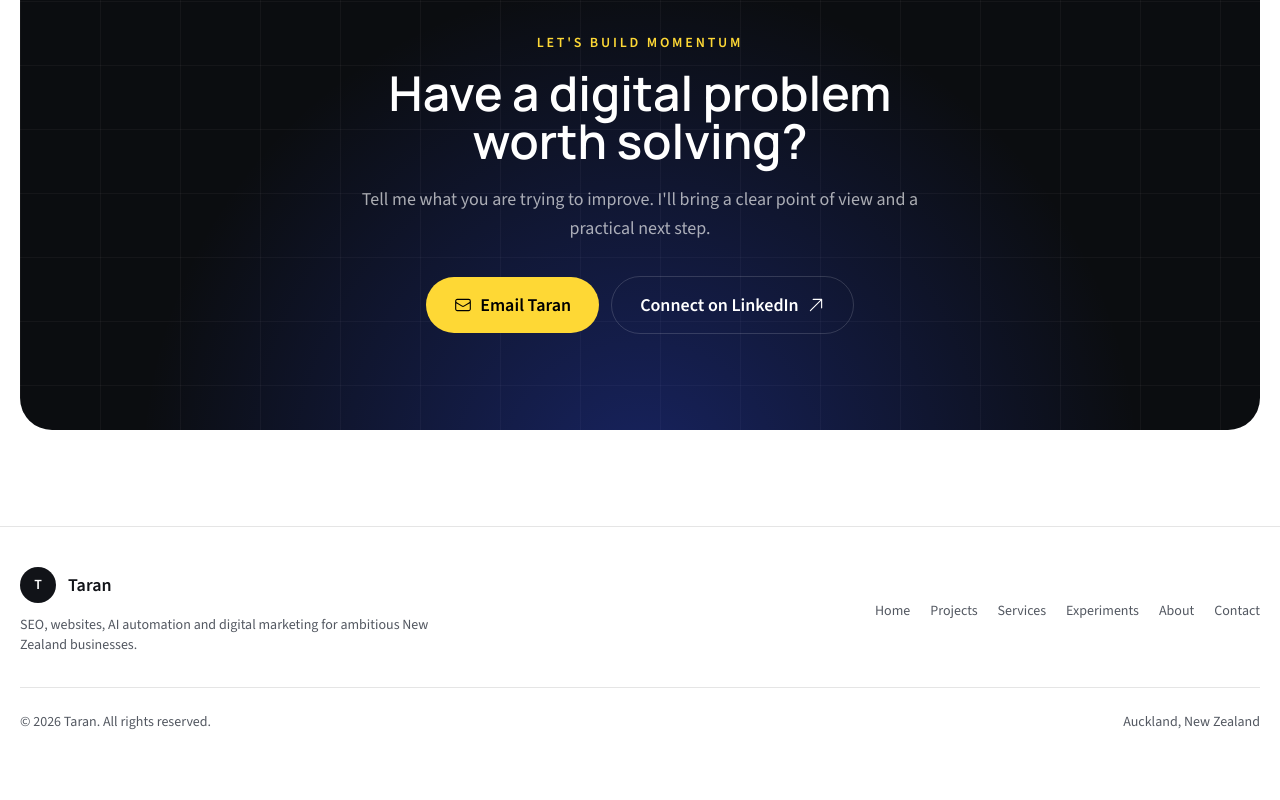
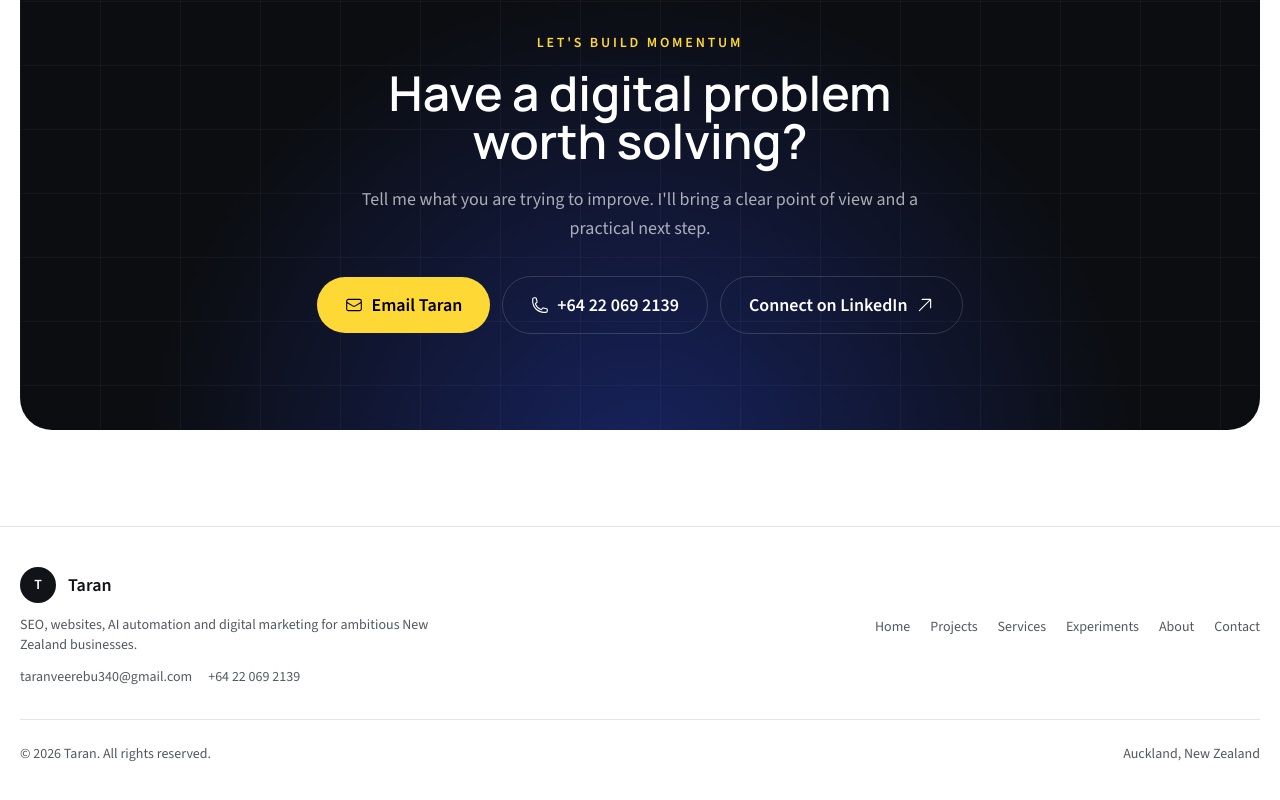
Before and after one commit to taranveerultra-bot/Tara-cv, a Next.js app: page / in a window 1280 px wide. Shown: the part 6192-6992 px from the top of the page. Before the commit the page ends 6964 px from the top, so only its background shows below. Built offline with nearby package versions, Linux system fonts and the light colour scheme.

Commit message:
Add contact details and block indexing

```diff
--- a/src/app/layout.tsx
+++ b/src/app/layout.tsx
@@ -26,6 +26,15 @@ export const metadata: Metadata = {
         "Google Business Profile optimisation",
     ],
     alternates: { canonical: "/" },
+    robots: {
+        index: false,
+        follow: false,
+        googleBot: {
+            index: false,
+            follow: false,
+            noimageindex: true,
+        },
+    },
     openGraph: {
         title: siteDetails.metadata.title,
         description: siteDetails.metadata.description,
--- a/src/app/robots.ts
+++ b/src/app/robots.ts
@@ -1,10 +1,10 @@
 import type { MetadataRoute } from "next";
-
-import { siteDetails } from "@/data/siteDetails";
 
 export default function robots(): MetadataRoute.Robots {
     return {
-        rules: { userAgent: "*", allow: "/" },
-        sitemap: `${siteDetails.siteUrl}/sitemap.xml`,
+        rules: {
+            userAgent: "*",
+            disallow: "/",
+        },
     };
 }
--- a/src/components/CTA.tsx
+++ b/src/components/CTA.tsx
@@ -1,5 +1,5 @@
 import Link from "next/link";
-import { HiArrowUpRight, HiOutlineEnvelope } from "react-icons/hi2";
+import { HiArrowUpRight, HiOutlineEnvelope, HiOutlinePhone } from "react-icons/hi2";
 
 import { siteDetails } from "@/data/siteDetails";
 
@@ -25,6 +25,13 @@ const CTA = () => (
                         Email Taran
                     </Link>
                     <Link
+                        href={`tel:${siteDetails.phone.href}`}
+                        className="inline-flex w-full items-center justify-center gap-2 rounded-full border border-white/15 px-7 py-3.5 font-semibold transition hover:bg-white/10 sm:w-auto"
+                    >
+                        <HiOutlinePhone aria-hidden="true" />
+                        {siteDetails.phone.display}
+                    </Link>
+                    <Link
                         href="https://www.linkedin.com"
                         target="_blank"
                         rel="noreferrer"
--- a/src/components/Footer.tsx
+++ b/src/components/Footer.tsx
@@ -16,6 +16,14 @@ const Footer = () => (
                     <p className="mt-3 max-w-md text-sm text-foreground-accent">
                         SEO, websites, AI automation and digital marketing for ambitious New Zealand businesses.
                     </p>
+                    <div className="mt-3 flex flex-wrap gap-x-4 gap-y-1 text-sm">
+                        <Link href={`mailto:${siteDetails.email}`} className="text-foreground-accent hover:text-foreground">
+                            {siteDetails.email}
+                        </Link>
+                        <Link href={`tel:${siteDetails.phone.href}`} className="text-foreground-accent hover:text-foreground">
+                            {siteDetails.phone.display}
+                        </Link>
+                    </div>
                 </div>
                 <nav aria-label="Footer navigation">
                     <ul className="flex flex-wrap gap-x-5 gap-y-2 text-sm">
--- a/src/data/siteDetails.ts
+++ b/src/data/siteDetails.ts
@@ -8,7 +8,11 @@ export const siteDetails = {
     },
     language: "en-NZ",
     locale: "en_NZ",
-    email: "hello@taran.co.nz", // TODO: Replace with Taran's preferred public email address.
+    email: "taranveerebu340@gmail.com",
+    phone: {
+        display: "+64 22 069 2139",
+        href: "+64220692139",
+    },
     location: "Auckland, New Zealand",
     googleAnalyticsId: "", // TODO: Add the production GA4 measurement ID.
 };
```
